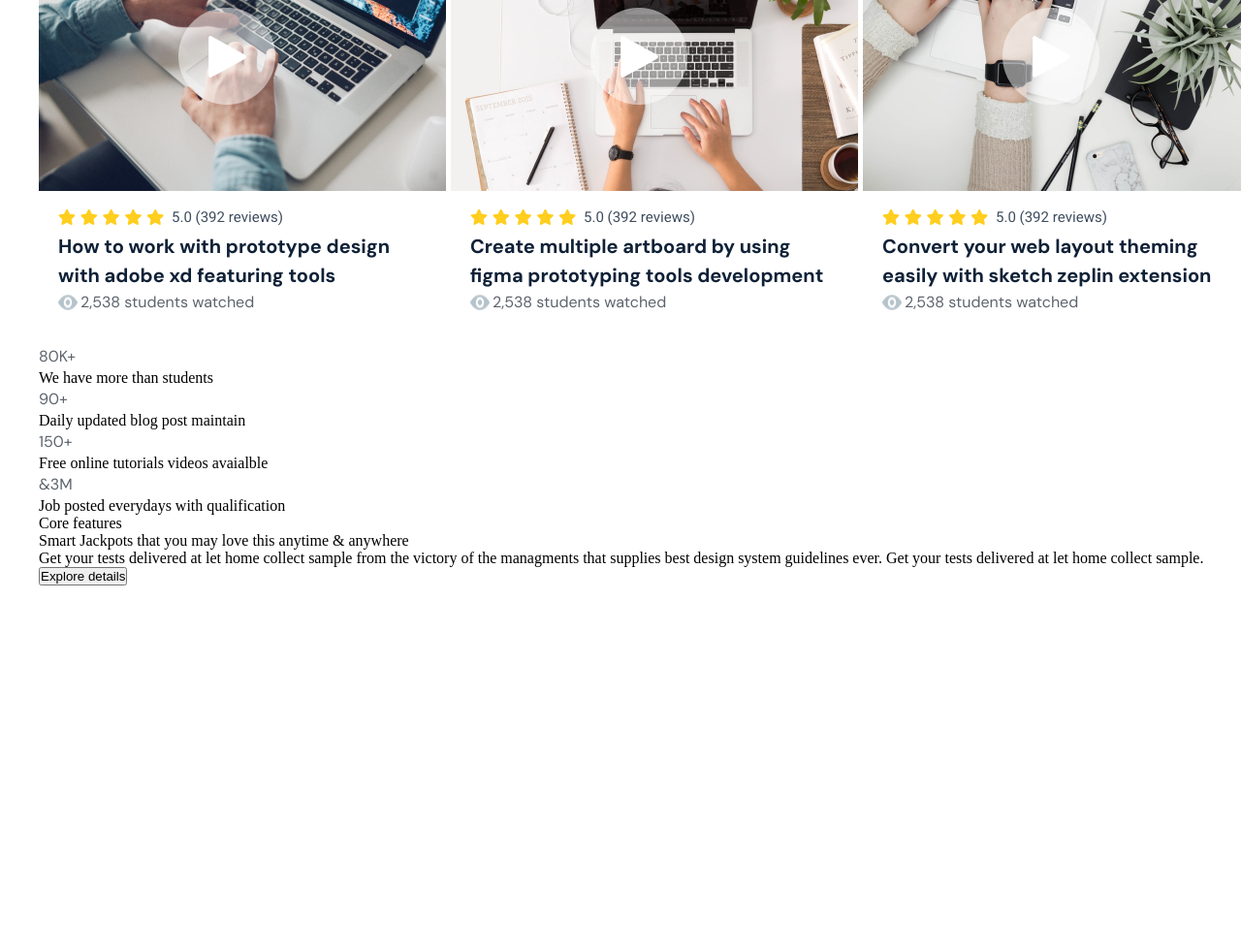
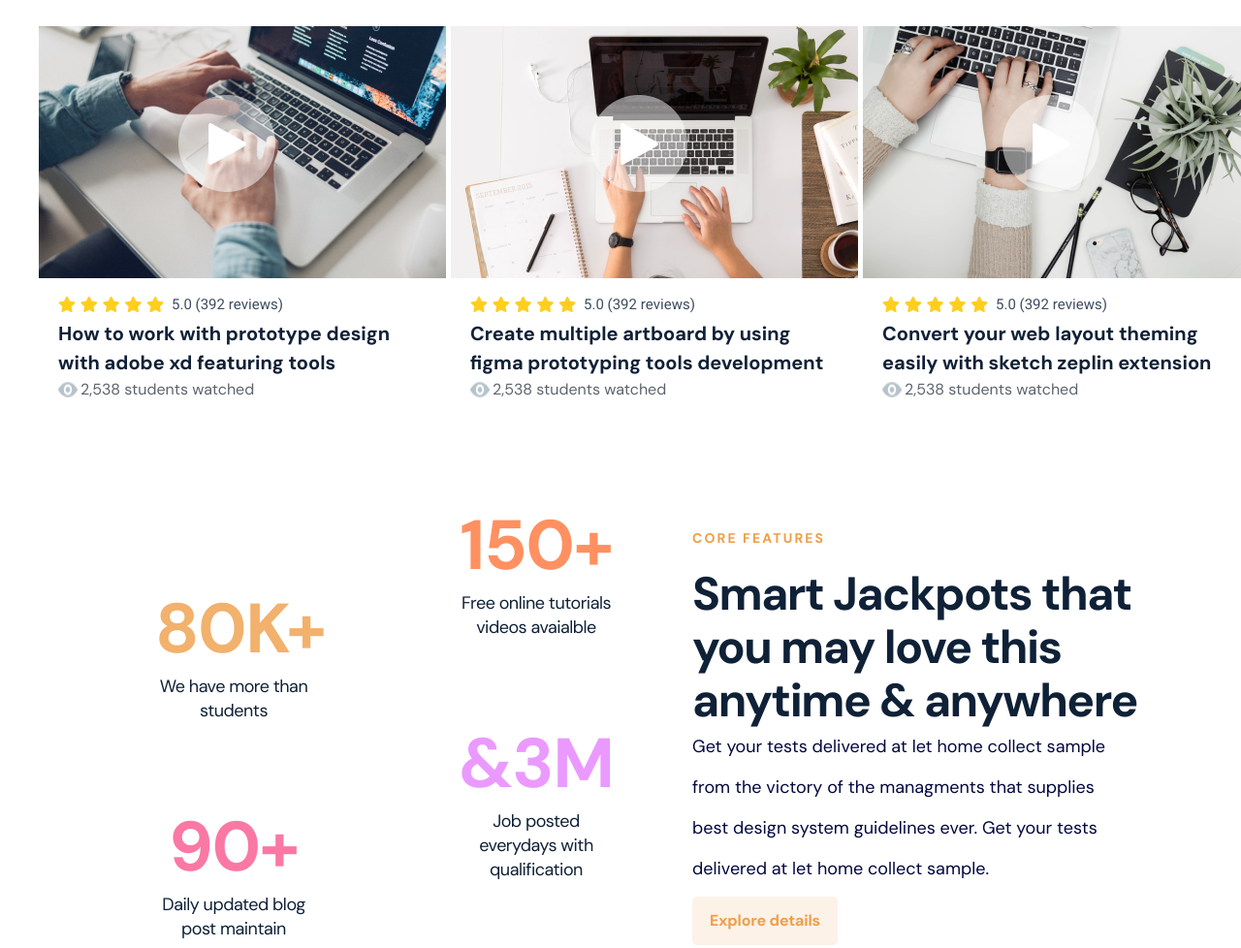
Before and after one commit to tanvirrafi00/HTML-CSS-project-5, a plain HTML site: page index.html in a window 1280 px wide. Shown: the part 1105-2083 px from the top of the page at 97% size. Before the commit the page ends 1709 px from the top, so only its background shows below. Drawn offline with Linux system fonts and the light colour scheme.

Commit message:
Update style.css

```diff
--- a/style.css
+++ b/style.css
@@ -11,7 +11,7 @@ body {
   display: flex;
   flex-direction: column;
   /* align-items: center; */
-  gap: 30px;
+  gap: 120px;
   margin-left: 40px;
 }
 .header {
@@ -240,6 +240,18 @@ body {
   gap: 5px;
   width: 464px;
 }
+.course-1:hover {
+  transform: scale(1.2);
+  transition: 0.5s ease-in-out;
+}
+.course-2:hover {
+  transform: scale(1.2);
+  transition: 0.5s ease-in-out;
+}
+.course-3:hover {
+  transform: scale(1.2);
+  transition: 0.5s ease-in-out;
+}
 .course-img {
   background-image: url(course-1.png);
   width: 420px;
@@ -297,3 +309,133 @@ body {
   font-weight: 700;
   line-height: 30px; /* 150% */
 }
+
+.course-features {
+  display: flex;
+  /* justify-content: c; */
+  gap: 200px;
+}
+.left-features {
+  display: flex;
+  gap: 150px;
+  position: relative;
+  left: 120px;
+}
+.rectangle-1 {
+  display: flex;
+  flex-direction: column;
+  gap: 100px;
+}
+.left-rec {
+  position: relative;
+  top: 86px;
+}
+
+.content {
+  display: flex;
+  flex-direction: column;
+  align-items: center;
+  justify-content: center;
+  gap: 20px;
+}
+.content #total {
+  text-align: center;
+  font-family: "DM Sans";
+  font-size: 72px;
+  font-style: normal;
+  font-weight: 700;
+  line-height: 55px; /* 76.389% */
+  letter-spacing: -1.5px;
+}
+.content p {
+  width: 162px;
+  color: #0f2137;
+  text-align: center;
+  font-family: "DM Sans";
+  font-size: 18px;
+  font-style: normal;
+  font-weight: 400;
+  line-height: 25px; /* 138.889% */
+  letter-spacing: -0.5px;
+}
+.content-1 #total {
+  color: #ef9e48;
+}
+.content-2 #total {
+  color: #fa578e;
+}
+.rectangle-2 .content-1 #total {
+  color: #ff753a;
+  text-align: center;
+  font-family: DM Sans;
+  font-size: 72px;
+  font-style: normal;
+  font-weight: 700;
+  line-height: 55px; /* 76.389% */
+  letter-spacing: -1.5px;
+}
+.rectangle-2 .content-2 #total {
+  color: #e682ff;
+  text-align: center;
+  font-family: DM Sans;
+  font-size: 72px;
+  font-style: normal;
+  font-weight: 700;
+  line-height: 55px; /* 76.389% */
+  letter-spacing: -1.5px;
+}
+.right-features {
+  display: flex;
+  flex-direction: column;
+  gap: 10px;
+}
+.right-features #one {
+  color: #ef9e48;
+  font-family: "DM Sans";
+  font-size: 14px;
+  font-style: normal;
+  font-weight: 700;
+  line-height: 40px; /* 285.714% */
+  letter-spacing: 2.1px;
+  text-transform: uppercase;
+}
+.right-features button {
+  width: 150px;
+  height: 50px;
+  flex-shrink: 0;
+  border-radius: 5px;
+  background: #fcf2e8;
+  border-width: 0px;
+}
+.right-features #four {
+  color: #ef9e48;
+  font-family: DM Sans;
+  font-size: 16px;
+  font-style: normal;
+  font-weight: 700;
+  line-height: 24px; /* 150% */
+  letter-spacing: -0.16px;
+}
+.right-features #two {
+  width: 480px;
+  height: 154px;
+
+  color: #0f2137;
+  font-family: DM Sans;
+  font-size: 48px;
+  font-style: normal;
+  font-weight: 700;
+  line-height: 55px; /* 114.583% */
+  letter-spacing: -1.5px;
+}
+.right-features #three {
+  width: 454px;
+  height: 166px;
+  flex-shrink: 0;
+  color: #02073e;
+  font-family: DM Sans;
+  font-size: 18px;
+  font-style: normal;
+  font-weight: 400;
+  line-height: 42px; /* 233.333% */
+}
```
